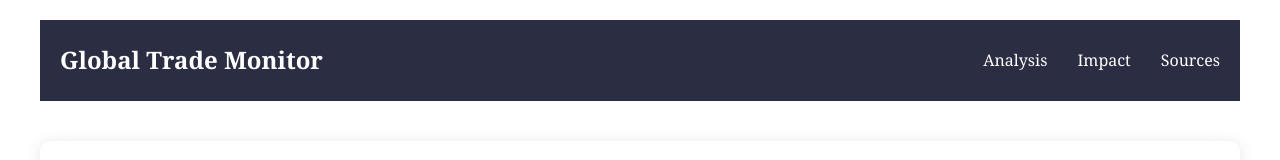
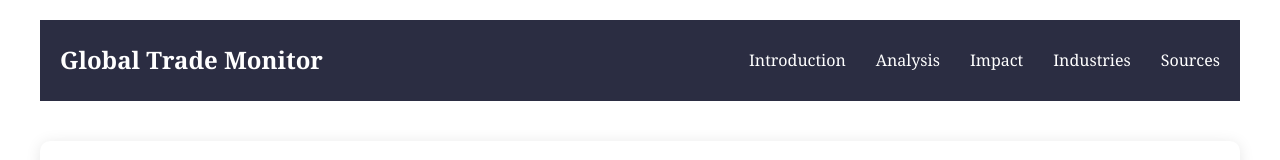
Before and after one commit to AshuSrv/Interactive-online-news-report, a React (Create React App) app: page / in a window 1280 px wide. Shown: the top 160 px of the page. Built offline with nearby package versions, Linux system fonts and the light colour scheme.

Commit message:
Fixed header

```diff
--- a/src/components/Header.js
+++ b/src/components/Header.js
@@ -6,8 +6,10 @@ const Header = () => (
     <Nav>
       <Title>Global Trade Monitor</Title>
       <NavLinks>
+        <a href="#introduction">Introduction</a>
         <a href="#analysis">Analysis</a>
-        <a href="#impact">Impact</a>
+        <a href="#market">Impact</a>
+        <a href="#industries">Industries</a>
         <a href="#sources">Sources</a>
       </NavLinks>
     </Nav>
```
